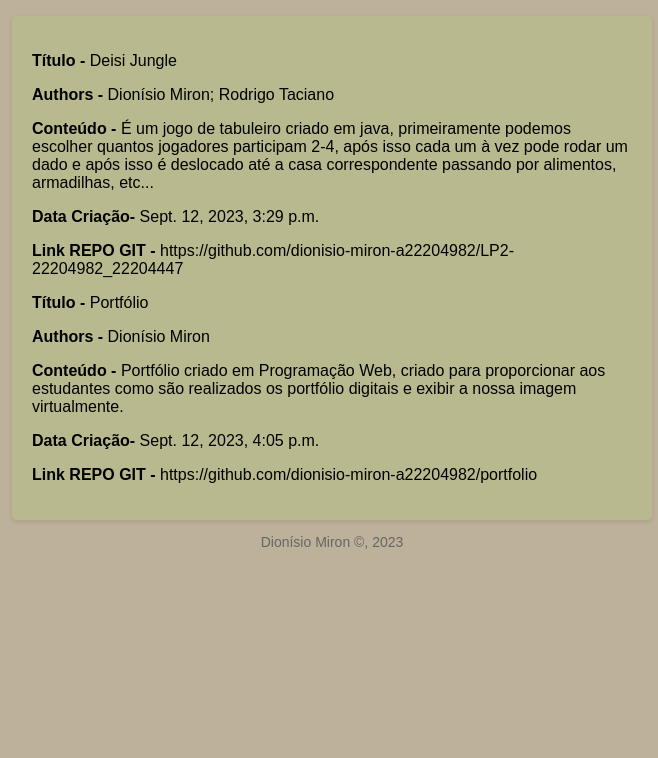
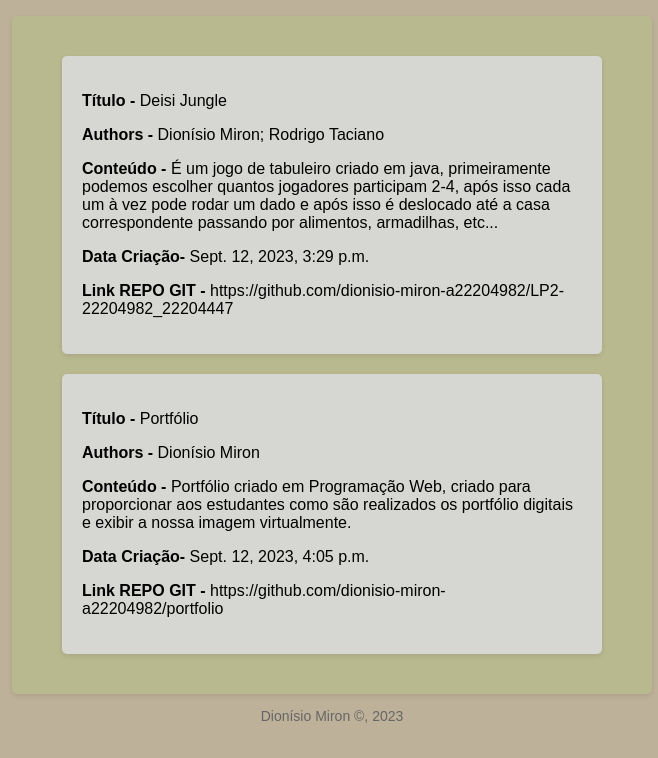
Before and after one commit to dionisio-miron-a22204982/projetoPW, a Django app: page /projects in a window 1280 px wide. Shown: the part 189-947 px from the top of the page, without its empty margins (308-966 px from the left). Before the commit the page ends 738 px from the top, so only its background shows below. Run offline with Django 4.2, Linux system fonts and the light colour scheme; data comes from the database, SQL or seed files in the repository; both versions use the stored data as it was after the commit.

Commit message:
Versao 2.14

```diff
--- a/portfolio/static/portfolio/css/blogStyle.css
+++ b/portfolio/static/portfolio/css/blogStyle.css
@@ -143,6 +143,17 @@ nav li:first-child {
     margin-top: 20px;
 }
 
+.Project {
+  max-width: 500px;
+    margin: 0 auto;
+    background-color: rgb(214, 214, 210);
+    border-radius: 5px;
+    padding: 20px;
+    box-shadow: 0 2px 5px rgba(0, 0, 0, 0.1);
+    margin-bottom: 20px;
+    margin-top: 20px;
+}
+
 .botao {
     display: inline-block;
     padding: 10px 20px;
```
Also changed, not shown: db.sqlite3.
